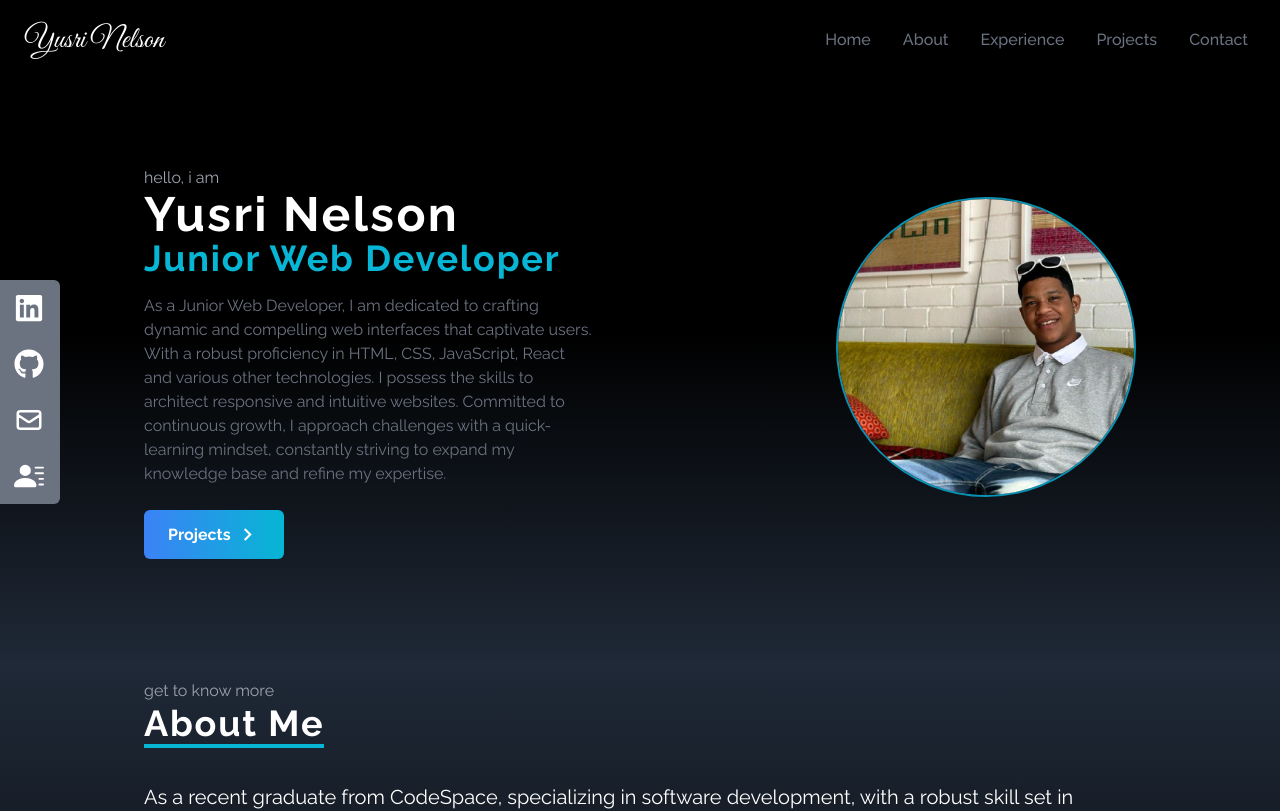
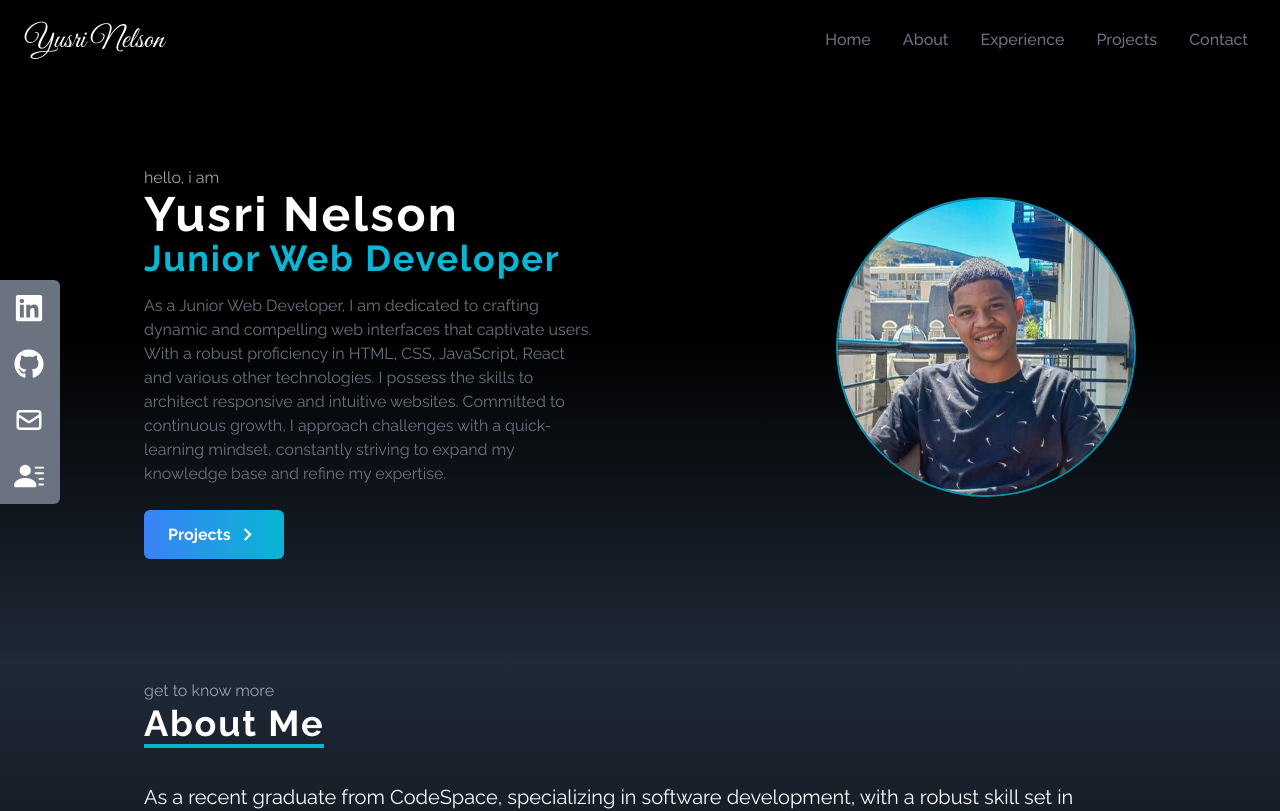
Before and after one commit to yusrinelson/my-portfolio, a React (Vite) app: page / in a window 1280 px wide. Shown: the top 811 px of the page. Built offline with nearby package versions, Linux system fonts and the light colour scheme.

Commit message:
changed profile picture

```diff
--- a/index.html
+++ b/index.html
@@ -2,7 +2,7 @@
 <html lang="en">
   <head>
     <meta charset="UTF-8" />
-    <link rel="icon" type="image/jpg" href="/heroimage.jpg" />
+    <link rel="icon" type="image/jpg" href="/src/assets/profile2.jpg" />
     <meta name="viewport" content="width=device-width, initial-scale=1.0" />
     <title>Yusri Portfolio</title>
   </head>
--- a/src/components/Home.jsx
+++ b/src/components/Home.jsx
@@ -1,4 +1,5 @@
-import heroImage from "../assets/heroimage.jpg";
+// import heroImage from "../assets/heroimage.jpg";
+import profile from "../assets/profile2.jpg"
 import { FaGithub, FaLinkedin } from "react-icons/fa";
 import { HiOutlineMail } from "react-icons/hi";
 import { BsFillPersonLinesFill } from "react-icons/bs";
@@ -86,7 +87,7 @@ const Home = () => {
         </div>
         <div className="flex items-center justify-center">
           <img
-            src={heroImage}
+            src={profile}
             alt="profile"
             className="mx-auto mb-10 w-1/2 rounded-full md:w-[300px] border-[1px] sm:border-2 border-cyan-600"
           />
```
Also changed, not shown: src/assets/profile2.jpg (added).
